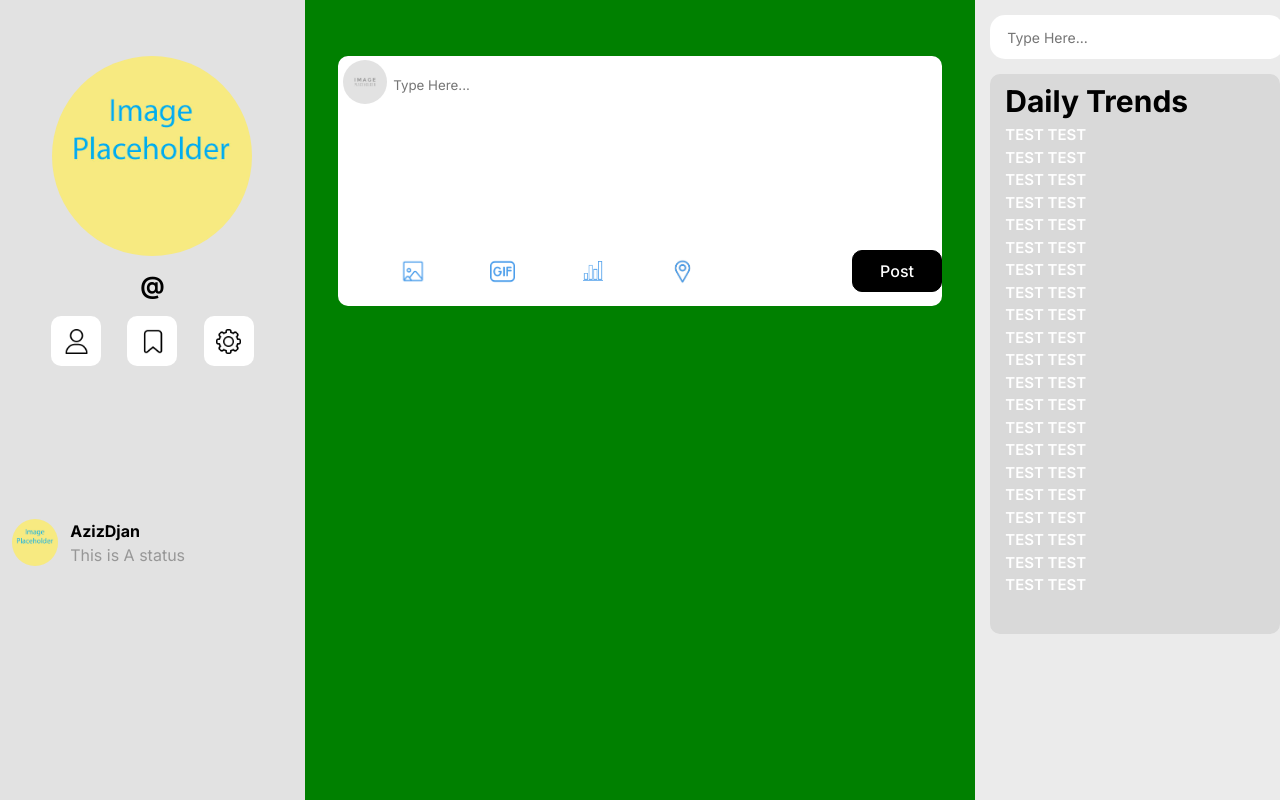
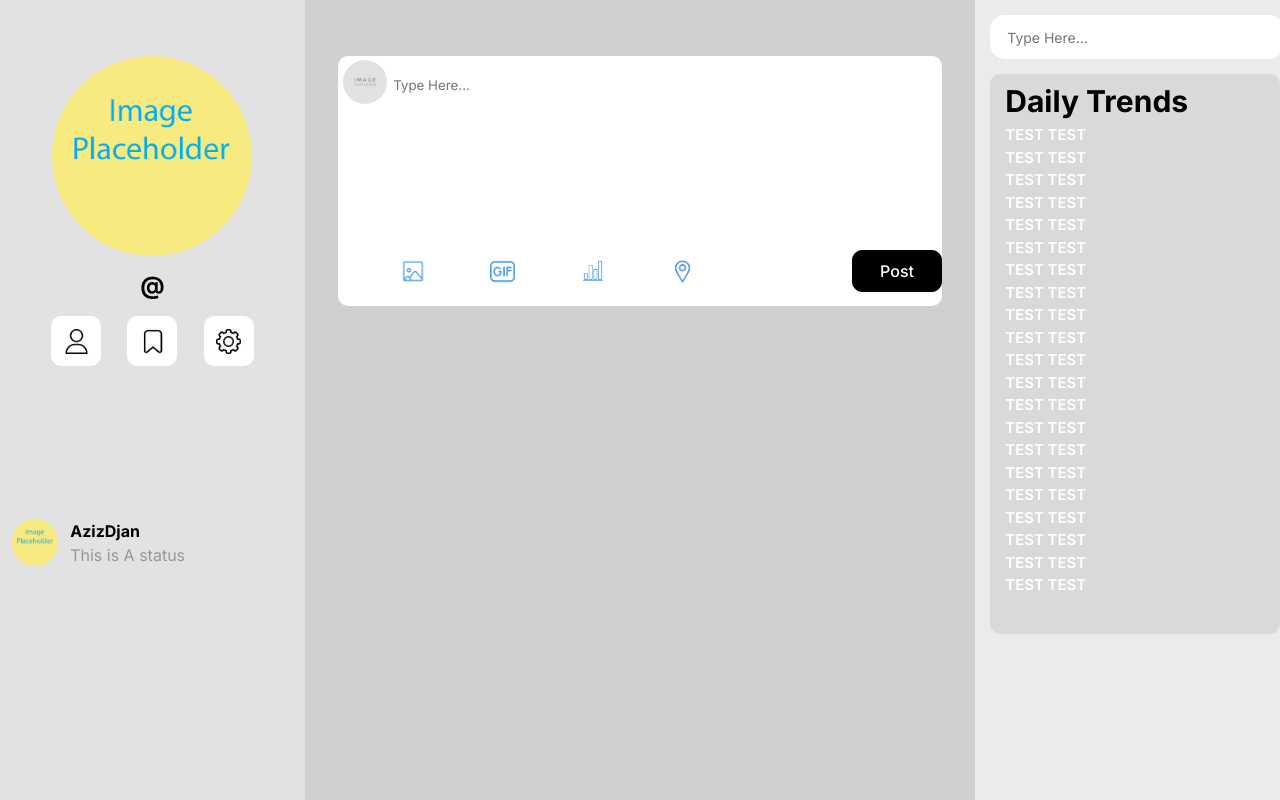
Before and after one commit to DylanBackus/SocialMedia, a React (Vite) app: page / in a window 1280 px wide. Built offline with nearby package versions, Linux system fonts and the light colour scheme; no server answers; the database is empty.

Commit message:
changed color post section

```diff
--- a/src/css/home.css
+++ b/src/css/home.css
@@ -21,7 +21,7 @@
     flex-direction: column;
     align-items: center;
     width: 55%;
-    background-color: green;
+    background-color: #D0D0D0;
 }
 
 .search-area {
```
